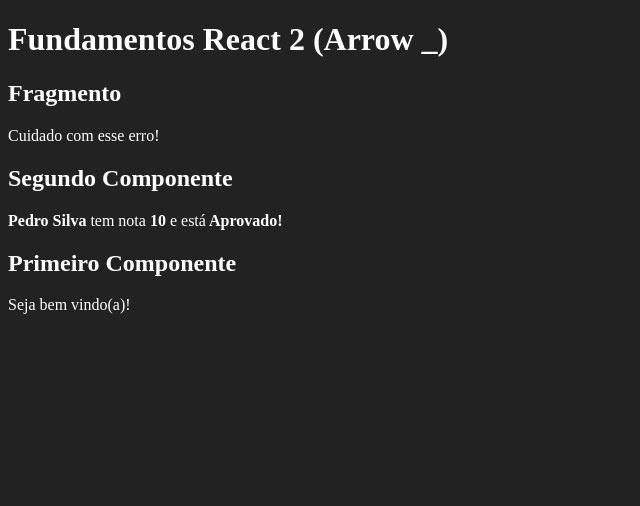
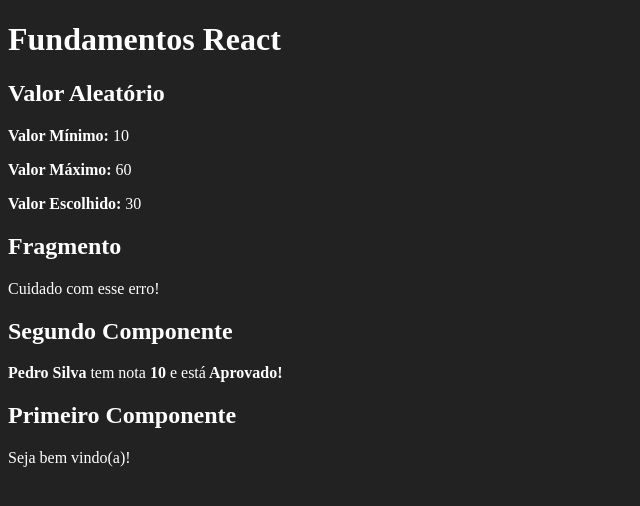
Before and after one commit to thomassilva23/fundamentos-react, a React (Create React App) app: page / in a window 1280 px wide. Shown: the top 506 px of the page, without its empty margins (0-640 px from the left). Built offline with nearby package versions, Linux system fonts and the light colour scheme.

Commit message:
12- Desafio Número Aleatório

```diff
--- a/src/App.jsx
+++ b/src/App.jsx
@@ -1,12 +1,15 @@
 import React from "react";
 
+import Aleatorio from "./components/basicos/Aleatorio";
+import Fragmento from "./components/basicos/Fragmento";
+import ComParametro from "./components/basicos/ComParametro";
 import Primeiro from "./components/basicos/Primeiro";
-import ComParametro from "./components/basicos/ComParametro";
-import Fragmento from "./components/basicos/Fragmento";
 
+// eslint-disable-next-line import/no-anonymous-default-export
 export default () => (
   <div id="app">
-    <h1>Fundamentos React 2 (Arrow _)</h1>
+    <h1>Fundamentos React</h1>
+    <Aleatorio min={10} max={60} />
     <Fragmento />
     <ComParametro titulo="Segundo Componente" aluno="Pedro Silva" nota={9.3} />
     <Primeiro />
--- /dev/null
+++ b/src/components/basicos/Aleatorio.jsx
@@ -0,0 +1,22 @@
+import React from "react";
+
+// eslint-disable-next-line import/no-anonymous-default-export
+export default (props) => {
+  const { min, max } = props;
+
+  const aleatorio = parseInt(Math.random() * (max - min)) + min;
+  return (
+    <div>
+      <h2>Valor Aleatório</h2>
+      <p>
+        <strong>Valor Mínimo: </strong> {min}
+      </p>
+      <p>
+        <strong>Valor Máximo: </strong> {max}
+      </p>
+      <p>
+        <strong>Valor Escolhido: </strong> {aleatorio}
+      </p>
+    </div>
+  );
+};
```
